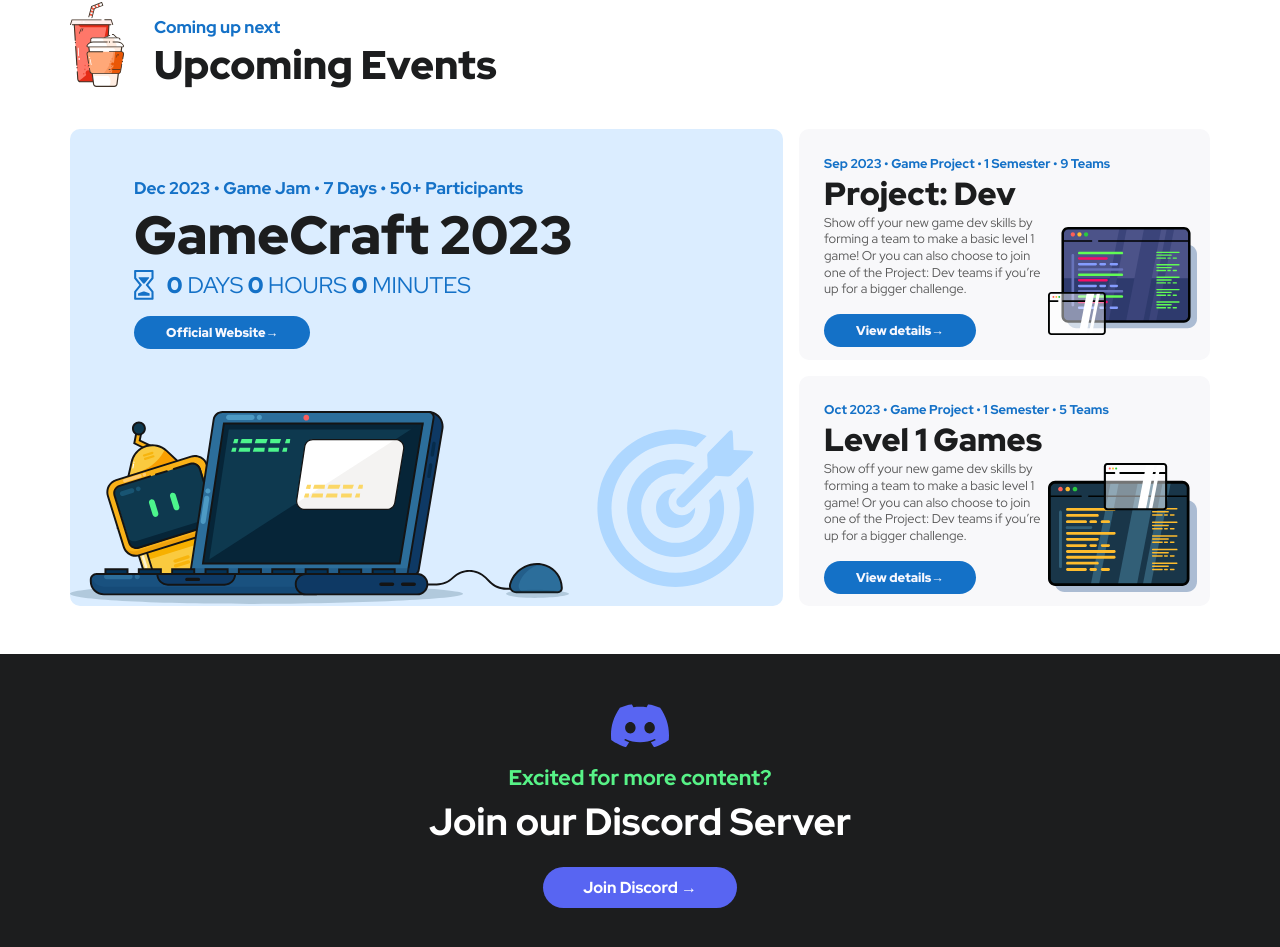
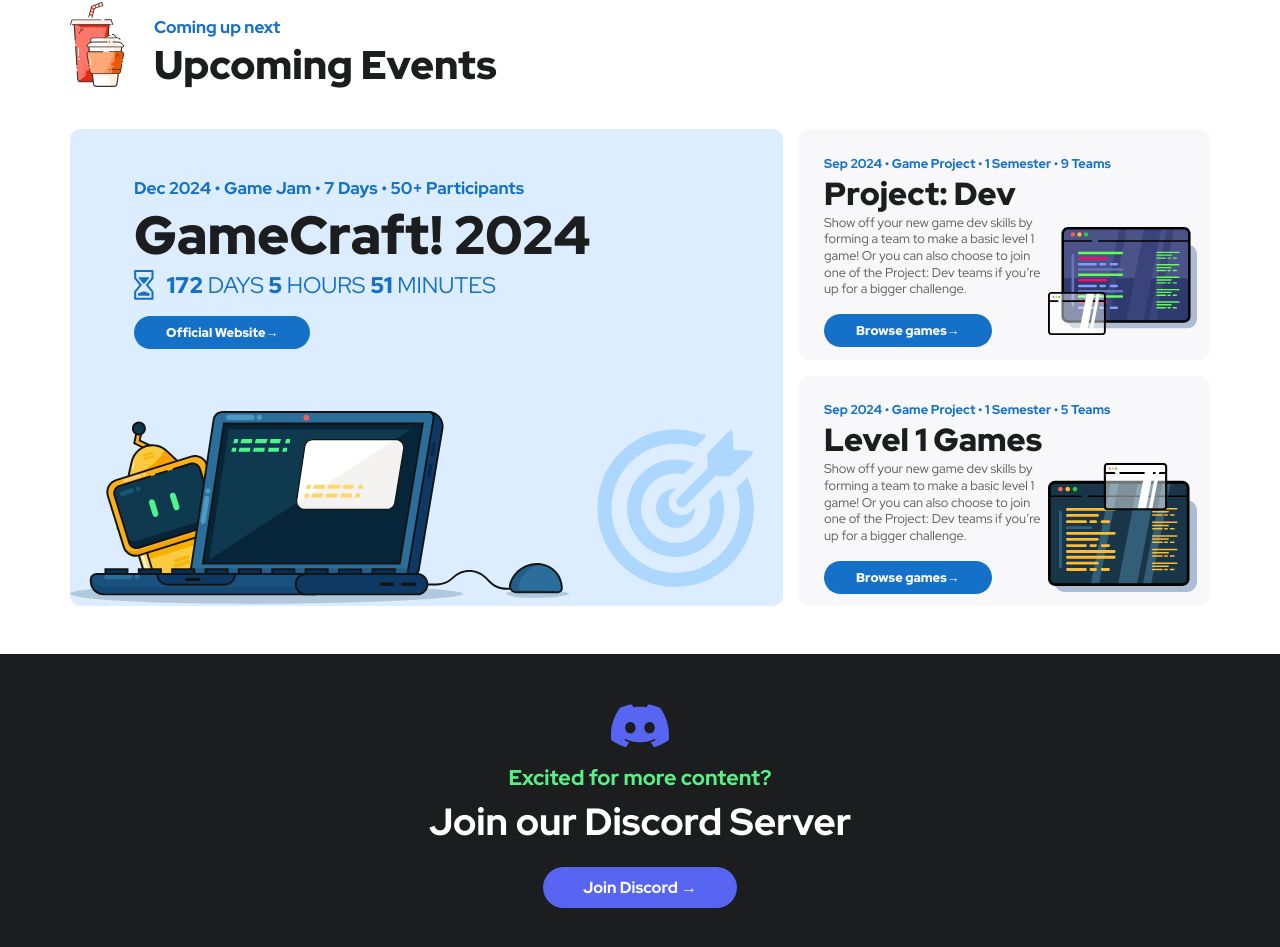
Before and after one commit to nus-gdg/nus-gdg.github.io, a React (Create React App) app in the folder new/: page / in a window 1280 px wide. Shown: the part 2560-3507 px from the top of the page. Built offline with nearby package versions, Linux system fonts and the light colour scheme.

Commit message:
Update event dates

```diff
--- a/new/src/constants/events.tsx
+++ b/new/src/constants/events.tsx
@@ -4,31 +4,31 @@
 import EventIcon2 from "../assets/event-icons/tabs-2.svg";
 
 export const MAIN_EVENT = {
-  name: "GameCraft 2023",
-  details: ["Dec 2023", "Game Jam", "7 Days", "50+ Participants"],
+  name: "GameCraft! 2024",
+  details: ["Dec 2024", "Game Jam", "7 Days", "50+ Participants"],
   link: "https://gamecraft.nusgdg.org/",
   mainIcon: MainEventMainIcon,
   sideIcon: MainEventSideIcon,
-  date: new Date("2023-12-09"),
+  date: new Date("2024-12-09"),
 };
 
 export const EVENTS = [
   {
     name: "Project: Dev",
-    details: ["Sep 2023", "Game Project", "1 Semester", "9 Teams"],
+    details: ["Sep 2024", "Game Project", "1 Semester", "9 Teams"],
     description:
       "Show off your new game dev skills by forming a team to make a basic level 1 game!" +
       " Or you can also choose to join one of the Project: Dev teams if you’re up for a bigger challenge.",
-    link: "nusgdg.org/",
+    link: "https://itch.io/c/2570142/project-dev",
     icon: EventIcon1,
   },
   {
     name: "Level 1 Games",
-    details: ["Oct 2023", "Game Project", "1 Semester", "5 Teams"],
+    details: ["Sep 2024", "Game Project", "1 Semester", "5 Teams"],
     description:
       "Show off your new game dev skills by forming a team to make a basic level 1 game!" +
       " Or you can also choose to join one of the Project: Dev teams if you’re up for a bigger challenge.",
-    link: "nusdgd.org/",
+    link: "https://itch.io/c/2570122/level-1-games",
     icon: EventIcon2,
   },
 ];
--- a/new/src/sections/events/eventItem.tsx
+++ b/new/src/sections/events/eventItem.tsx
@@ -18,7 +18,7 @@
         <div className="event-card-details">
           <span className="event-card-description">{description}</span>
           <a href={link}>
-            <button className="event-card-button">View details→</button>
+            <button className="event-card-button">Browse games→</button>
           </a>
         </div>
         <div className="event-card-icon">
```
